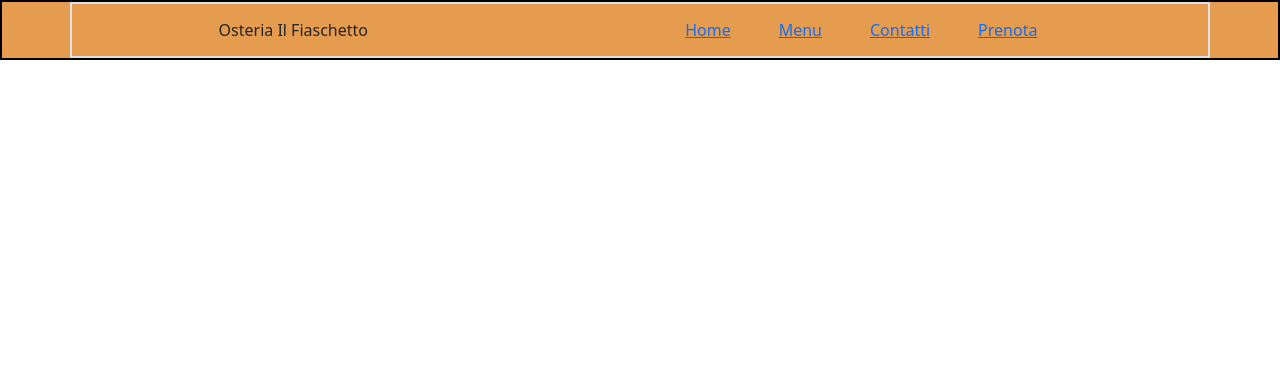
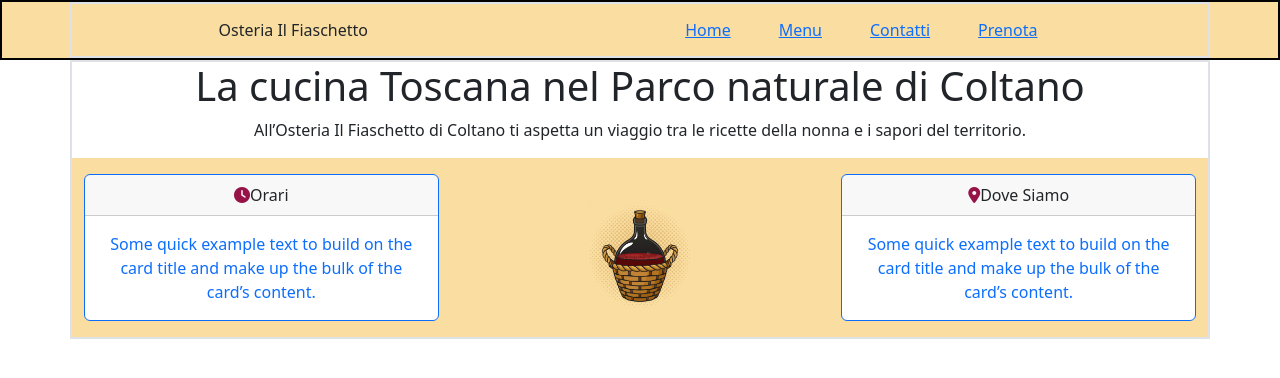
Before and after one commit to MattiaNatella/osteria_il_fiaschetto, a React (Vite) app: page / in a window 1280 px wide. Shown: the top 378 px of the page. Built offline with nearby package versions, Linux system fonts and the light colour scheme.

Commit message:
feat: Update homepage layout and styles; enhance DefaultLayout structure

```diff
--- a/index.html
+++ b/index.html
@@ -5,6 +5,10 @@
   <!-- BOOTSTRAP -->
   <link rel='stylesheet' href='https://cdnjs.cloudflare.com/ajax/libs/bootstrap/5.3.3/css/bootstrap.min.css'
     integrity='sha512-jnSuA4Ss2PkkikSOLtYs8BlYIeeIK1h99ty4YfvRPAlzr377vr3CXDb7sb7eEEBYjDtcYj+AjBH3FLv5uSJuXg=='
+    crossorigin='anonymous' />
+  <!-- FONT AWESOME -->
+  <link rel='stylesheet' href='https://cdnjs.cloudflare.com/ajax/libs/font-awesome/6.7.2/css/all.min.css'
+    integrity='sha512-Evv84Mr4kqVGRNSgIGL/F/aIDqQb7xQ2vcrdIwxfjThSH8CSR7PBEakCr51Ck+w+/U6swU2Im1vVX0SVk9ABhg=='
     crossorigin='anonymous' />
   <meta charset="UTF-8" />
   <link rel="icon" type="image/svg+xml" href="/vite.svg" />
--- a/src/index.css
+++ b/src/index.css
@@ -7,10 +7,19 @@
 header {
     height: 60px;
     border: 2px solid black;
-    background-color: #E69C4E;
+    background-color: #FADDA0;
 
 }
 
 #header_top {
     border: 2px solid black;
 }
+
+.fiasco {
+    width: 30%;
+}
+
+div.orario-dove {
+    background-color: #FADDA0;
+    ;
+}
--- a/src/layouts/DefaultLayout.jsx
+++ b/src/layouts/DefaultLayout.jsx
@@ -9,11 +9,11 @@ const DefaultLayout = () => {
             <header>
                 <Header />
             </header>
-            {/* <div className="default-layout">
+            <div className="default-layout">
                 <main className="main-content">
                     <Outlet />
                 </main>
-            </div> */}
+            </div>
         </>
 
     )
--- a/src/pages/Homepage.jsx
+++ b/src/pages/Homepage.jsx
@@ -1,11 +1,41 @@
+export const Homepage = () => {
+    return (
+        <>
+            <section id="jumbotron" className=""></section>
+            <div className="container jumbotron text-center border border-2">
+                <h1>La cucina Toscana nel Parco naturale di Coltano</h1>
+                <p>All’Osteria Il Fiaschetto di Coltano ti aspetta un viaggio tra le ricette della nonna e i sapori del territorio.</p>
 
 
-export const Homepage = () => {
-    return (
-        <div className="homepage">
-            <h1>Welcome to the Homepage</h1>
-            <p>This is the main page of our application.</p>
-        </div>
+                <div className="row row-cols-3 orario-dove pt-3">
+
+                    <div className="col">
+                        <div className="card border-primary mb-3" >
+                            <div className="card-header"><i className="fa-solid fa-clock" style={{ color: "#971247" }}></i>Orari</div>
+                            <div className="card-body text-primary">
+
+                                <p className="card-text">Some quick example text to build on the card title and make up the bulk of the card’s content.</p>
+                            </div>
+                        </div>
+                    </div>
+
+                    <div className="col align-self-center">
+                        <img className="fiasco" src="./img/fiasco-header.webp" alt="" />
+                    </div>
+
+                    <div className="col">
+                        <div className="card border-primary mb-3" >
+                            <div className="card-header"><i class="fa-solid fa-location-dot" style={{ color: "#971247" }}></i>Dove Siamo</div>
+                            <div className="card-body text-primary">
+
+                                <p className="card-text">Some quick example text to build on the card title and make up the bulk of the card’s content.</p>
+                            </div>
+                        </div>
+                    </div>
+
+                </div>
+            </div>
+        </>
     )
 }
 
```
